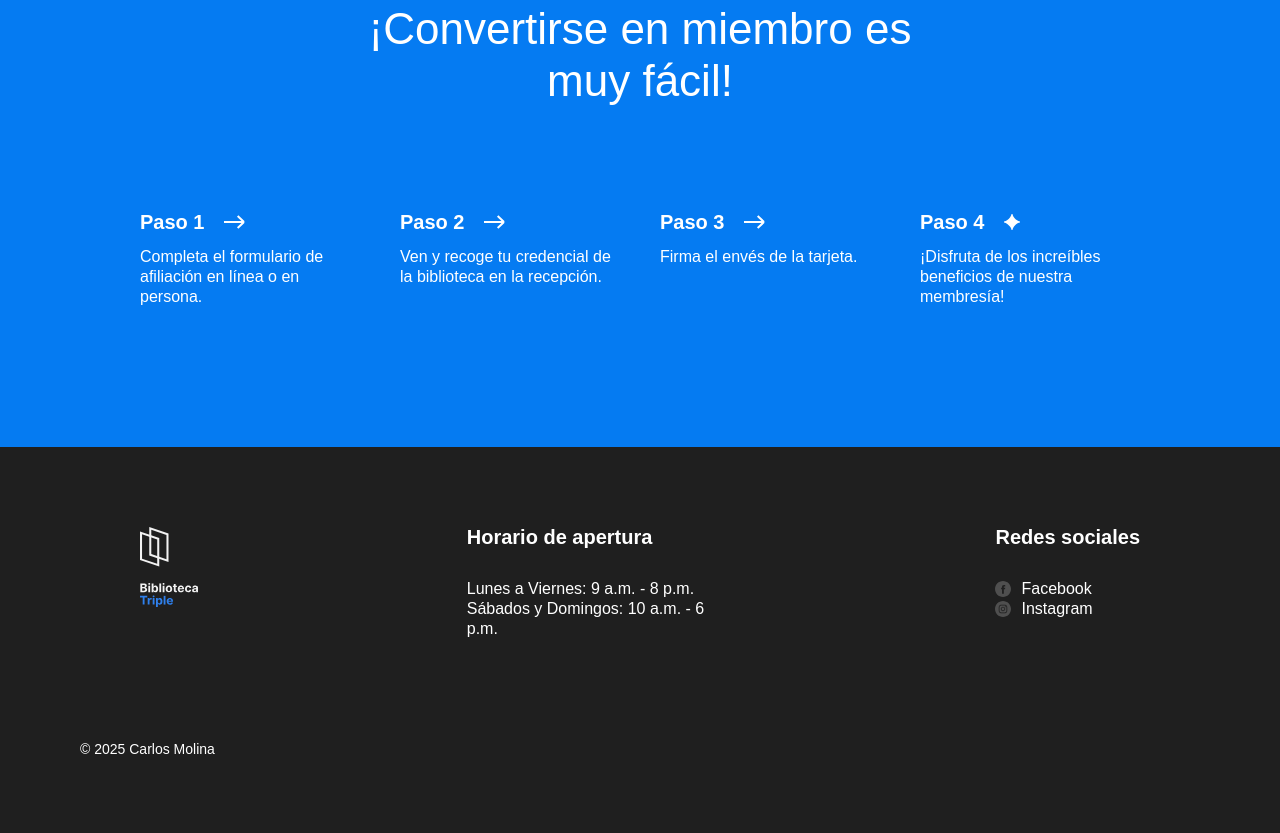
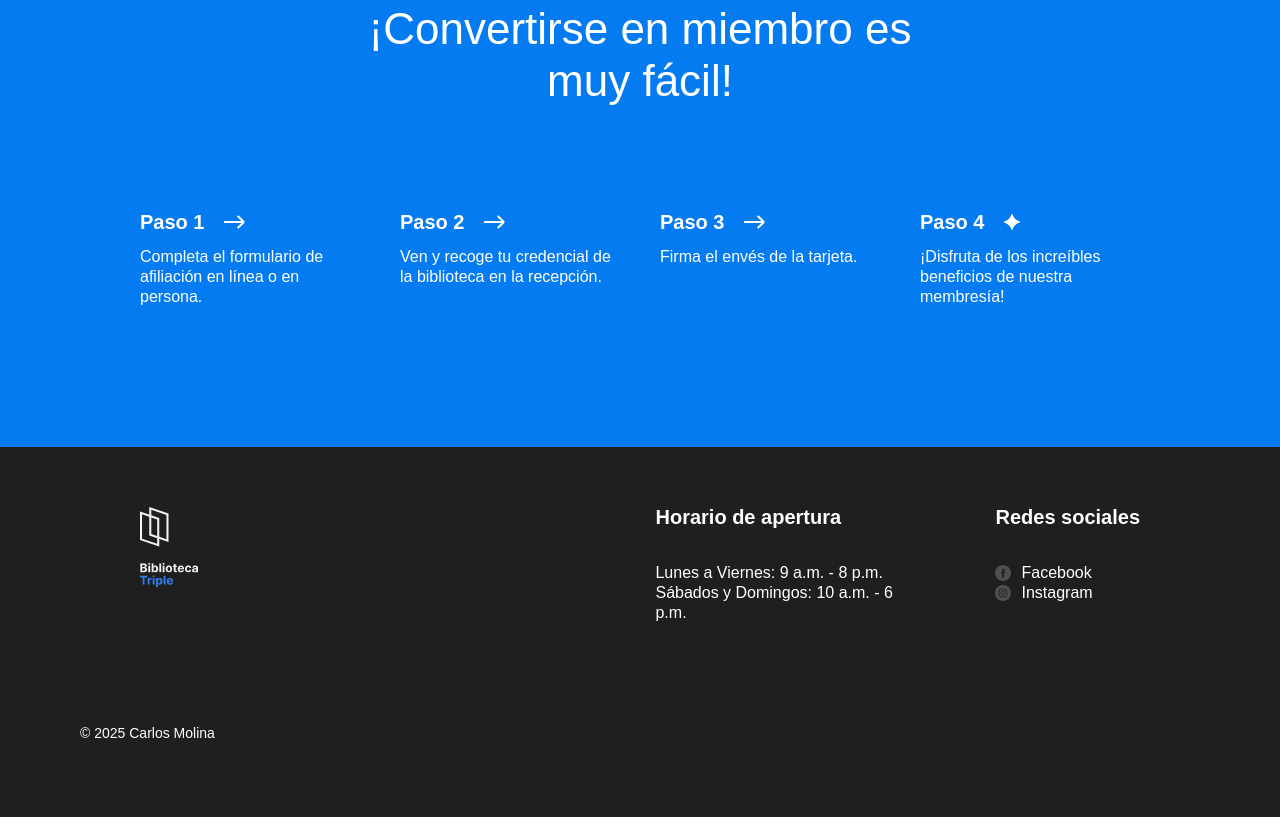
Before and after one commit to daniel16molina/web_project_library_es, a plain HTML site: page index.html in a window 1280 px wide. Shown: the part 3035-3868 px from the top of the page. Drawn offline with Linux system fonts and the light colour scheme.

Commit message:
Actualiza estilos en style.css

```diff
--- a/styles/style.css
+++ b/styles/style.css
@@ -343,7 +343,7 @@
   box-sizing: border-box;
   background-color: #1f1f1f;
   color: white;
-  padding: 80px 80px 60px 80px;
+  padding: 60px 80px;
   font-family: "arial", sans-serif;
 }
 
@@ -360,7 +360,7 @@
   flex-direction: column;
   gap: 16px;
   max-width: 260px;
-  margin-left: 0;
+  margin-left: auto;
 }
 
 .footer__column_content_social {
@@ -368,7 +368,7 @@
   flex-direction: column;
   gap: 16px;
   max-width: 260px;
-  margin-left: 0;
+  margin-left: 80px;
 }
 
 .footer__logo {
@@ -383,7 +383,7 @@
   margin-top: 0;
   margin-left: 0;
   margin-right: 0;
-  margin-bottom: 16px;
+  margin-bottom: 20px;
 }
 
 .footer__list {
```
